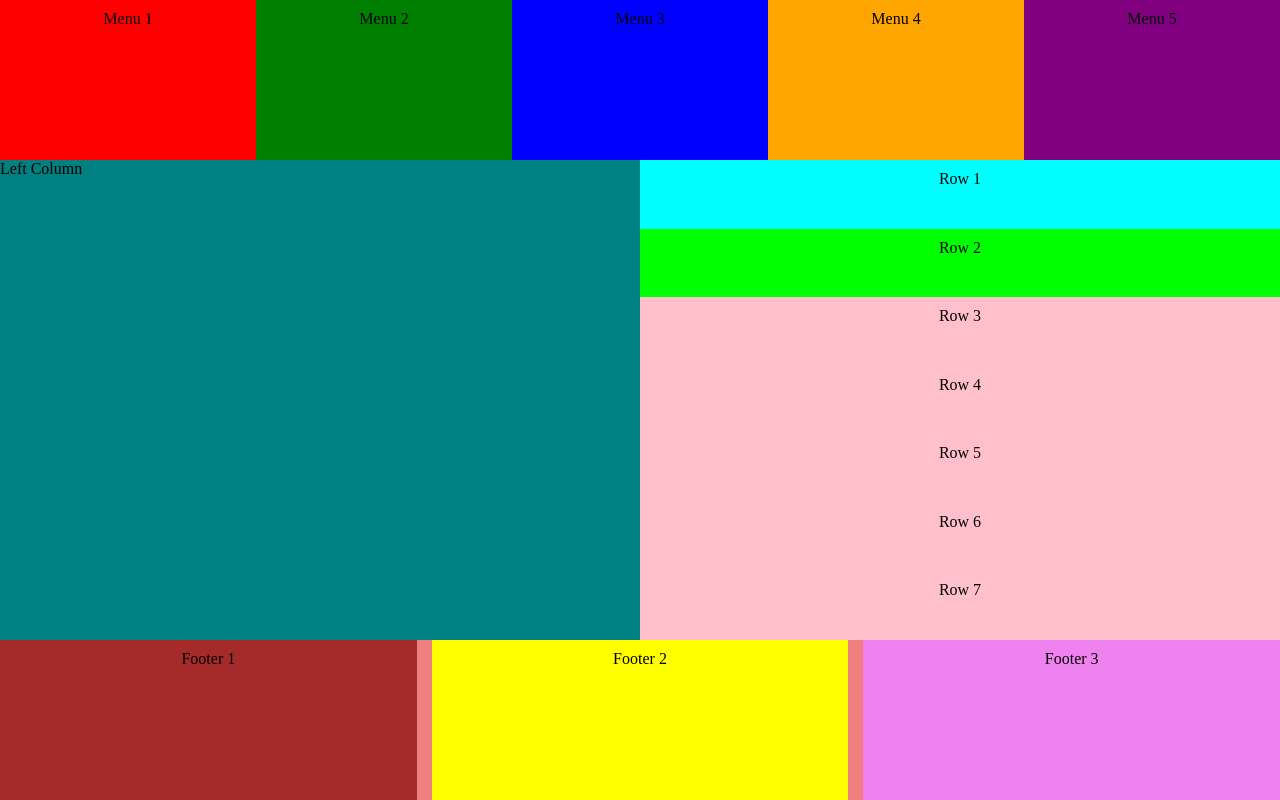
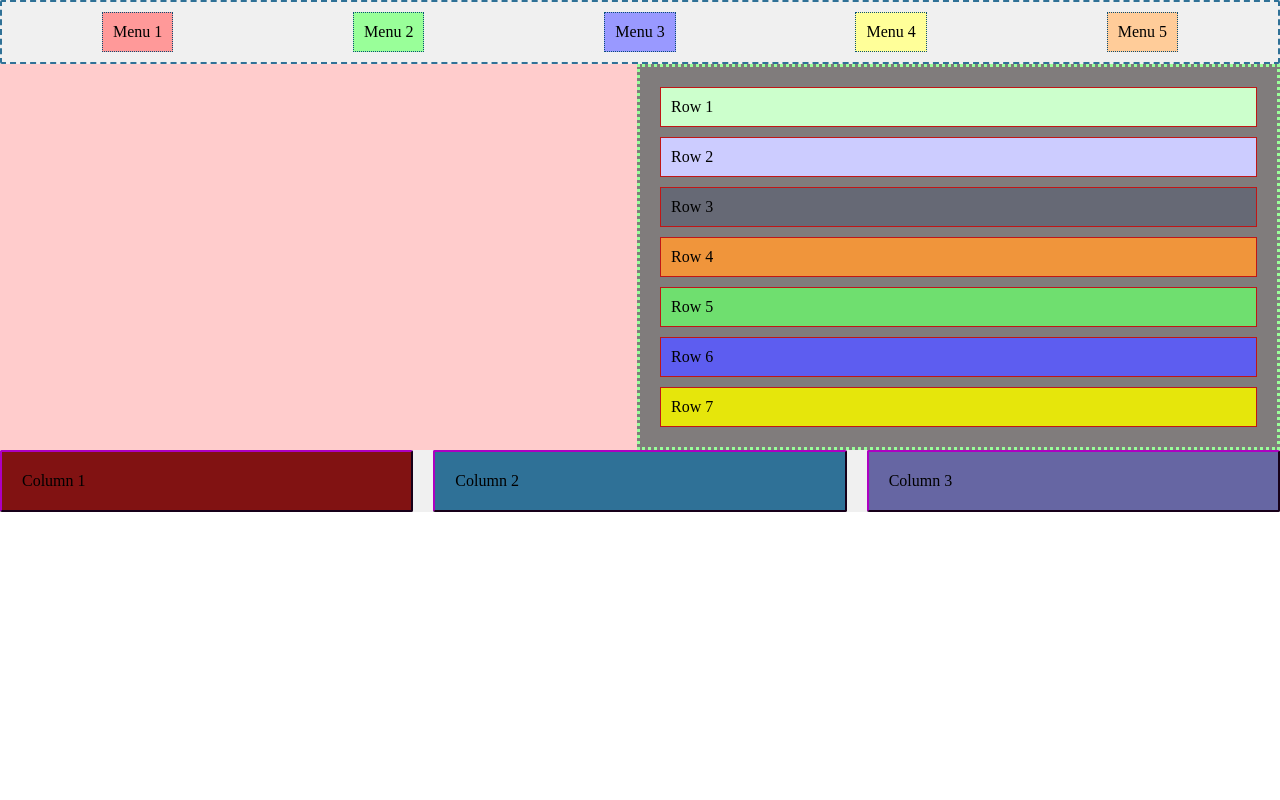
Before and after one commit to JoeKami/Assignment0_b2, a plain HTML site: page index.html in a window 1280 px wide. Drawn offline with Linux system fonts and the light colour scheme; files that its build step writes are made by us from their sources.

Commit message:
Practicie w/ Flex-box containers

```diff
--- a/css/style.css
+++ b/css/style.css
@@ -1,104 +1,82 @@
+
 body {
-    display: flex;
-    flex-direction: column;
-    height: 100vh;
     margin: 0;
+    font-family: 'Times New Roman', Times, serif, sans-serif;
 }
 
-.header,
-.content,
-.footer {
+.flex-container {
     display: flex;
-    flex: 1;
+    border:#6fdf6f
 }
 
-/* Header */
-.header {
-    background-color: lightgray;
+.top-row {
+    background-color: #f0f0f0;
+    justify-content: space-around;
+    padding: 10px;
+    border-style: dashed;
+    border-width:2px;
+    border-color: #2f7197;
+    border-radius: 2px;
 }
 
 .menu-item {
-    flex: 1;
-    text-align: center;
     padding: 10px;
+    border: 1px solid #084e77;
+    border-style:dotted;
+    cursor: pointer;
 }
 
-.menu-item:nth-child(1) {
-    background-color: red;
+.color1 { background-color: #ff9999; }
+.color2 { background-color: #99ff99; }
+.color3 { background-color: #9999ff; }
+.color4 { background-color: #ffff99; }
+.color5 { background-color: #ffcc99; }
+
+.middle-row {
+    background-color: #807c7c;
 }
 
-.menu-item:nth-child(2) {
-    background-color: green;
-}
+.column {
+    flex: 1;
 
-.menu-item:nth-child(3) {
-    background-color: blue;
-}
-
-.menu-item:nth-child(4) {
-    background-color: orange;
-}
-
-.menu-item:nth-child(5) {
-    background-color: purple;
-}
-
-/* Content */
-.content {
-    flex: 3;
-}
-
-.content-column {
-    flex: 1;
-    display: flex;
-    flex-direction: column;
-}
-
-.left-column {
-    background-color: teal;
+    padding: 20px;
 }
 
 .right-column {
-    background-color: pink;
+    display: flex;
+    flex-flow: column wrap;
+    gap: 10px;
+    border-style:dotted;
+    border-color:#99ff99;
 }
 
-.right-column-item {
-    flex: 1;
-    text-align: center;
+.row {
     padding: 10px;
+    border: 1px solid #c01616;
 }
 
-/* Different background colors for right column items */
-.right-column-item:nth-child(1) {
-    background-color: cyan;
-}
+.color6 { background-color: #ffcccc; }
+.color7 { background-color: #ccffcc; }
+.color8 { background-color: #ccccff; }
+.color9 { background-color: #666975; }
+.color10 { background-color: #f0953b; }
+.color11 { background-color: #6fdf6f; }
+.color12 { background-color: #5d5df0; }
+.color13 { background-color: #e6e60b; }
 
-.right-column-item:nth-child(2) {
-    background-color: lime;
-}
-
-/* Add different colors for each row as needed */
-
-/* Footer */
-.footer {
-    background-color: lightcoral;
-    gap: 15px;
+.bottom-row {
+    background-color: #f0f0f0;
+    gap: 20px;
 }
 
 .footer-column {
     flex: 1;
-    text-align: center;
-    padding: 10px;
+    padding: 20px;
+    border: 2px solid #62006e;
+    border-style: outset;
+    border-radius: 2px;
 }
 
-.footer-column:nth-child(1) {
-    background-color: brown;
-}
-
-.footer-column:nth-child(2) {
-    background-color: yellow;
-}
-
-.footer-column:nth-child(3) {
-    background-color: violet;
-}
+.color14 { background-color: #811212; }
+.color15 { background-color: #2f7197; }
+.color16 { background-color: #6666a3; }
--- a/index.html
+++ b/index.html
@@ -3,33 +3,37 @@
 <head>
     <meta charset="UTF-8">
     <meta name="viewport" content="width=device-width, initial-scale=1.0">
-    <link rel="stylesheet" href="/css/style.css">
-    <title>Flexbox Layout</title>
+    <link rel="stylesheet" href="style.css">
+    <title>Assignment0_b</title>
 </head>
 <body>
-    <div class="header">
-        <div class="menu-item">Menu 1</div>
-        <div class="menu-item">Menu 2</div>
-        <div class="menu-item">Menu 3</div>
-        <div class="menu-item">Menu 4</div>
-        <div class="menu-item">Menu 5</div>
+    <div class="flex-container top-row">
+        <div class="menu-item color1">Menu 1</div>
+        <div class="menu-item color2">Menu 2</div>
+        <div class="menu-item color3">Menu 3</div>
+        <div class="menu-item color4">Menu 4</div>
+        <div class="menu-item color5">Menu 5</div>
     </div>
-    <div class="content">
-        <div class="content-column left-column">Left Column</div>
-        <div class="content-column right-column">
-            <div class="right-column-item">Row 1</div>
-            <div class="right-column-item">Row 2</div>
-            <div class="right-column-item">Row 3</div>
-            <div class="right-column-item">Row 4</div>
-            <div class="right-column-item">Row 5</div>
-            <div class="right-column-item">Row 6</div>
-            <div class="right-column-item">Row 7</div>
+
+    <div class="flex-container middle-row">
+        <div class="column color6">
+            <!-- Left Column Content -->
+        </div>
+        <div class="column right-column">
+            <div class="row color7">Row 1</div>
+            <div class="row color8">Row 2</div>
+            <div class="row color9">Row 3</div>
+            <div class="row color10">Row 4</div>
+            <div class="row color11">Row 5</div>
+            <div class="row color12">Row 6</div>
+            <div class="row color13">Row 7</div>
         </div>
     </div>
-    <div class="footer">
-        <div class="footer-column">Footer 1</div>
-        <div class="footer-column">Footer 2</div>
-        <div class="footer-column">Footer 3</div>
+
+    <div class="flex-container bottom-row">
+        <div class="footer-column color14">Column 1</div>
+        <div class="footer-column color15">Column 2</div>
+        <div class="footer-column color16">Column 3</div>
     </div>
 </body>
 </html>
```
